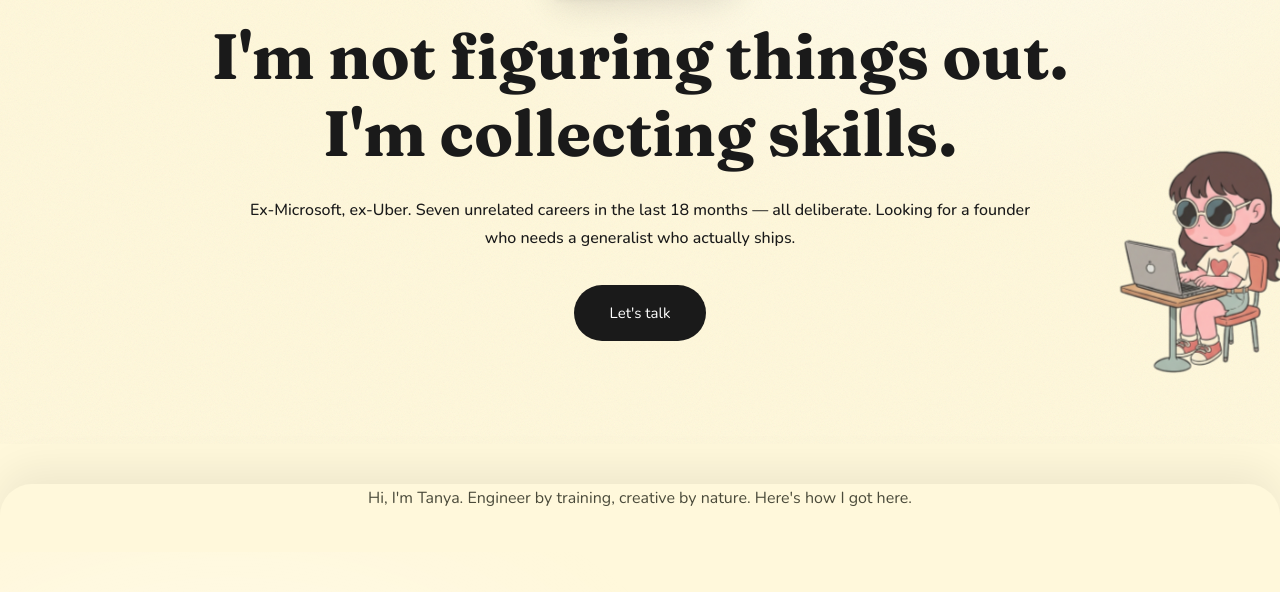
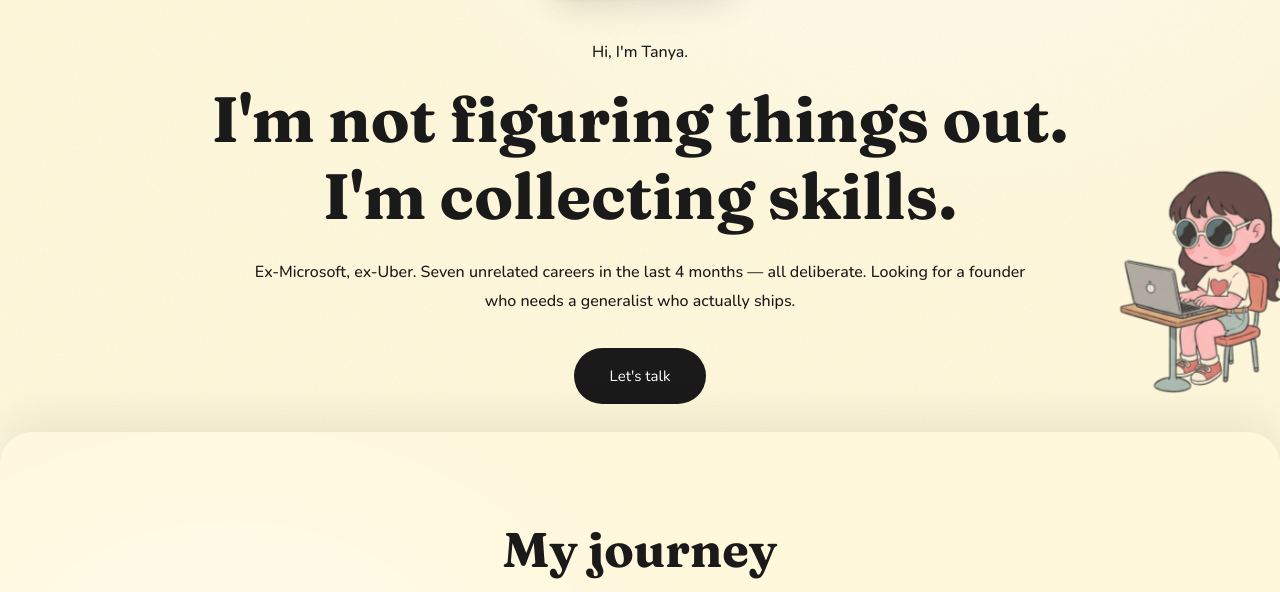
Before and after one commit to itanyaarora/portfolio, a plain HTML site: page custom.html in a window 1280 px wide. Shown: the part 356-948 px from the top of the page. Drawn offline with nearby package versions, Linux system fonts and the light colour scheme; animation ran at ten frames a second.

Commit message:
Hero + loader + copy polish
- Loader: fixed 2-second show time instead of waiting for window.load.
  Heavy hero video + audio + GIFs were dragging load to 10s+, making the
  waving cartoon feel stuck.
- Hero layout now under the polaroid (both / and /custom.html):
    "Hi, I'm Tanya."          (small — Nunito 16px, same as subtext)
    "I'm not figuring things out. / I'm collecting skills."   (big h1)
    "Ex-Microsoft, ex-Uber. ... in the last 4 months..."      (subtext)
- Main hero headline stops being personalized per company — it's Tanya's
  opening line and should be the same on every page. Only heroSubtext,
  CTA, and the personalNote still swap per company.
- Journey intro moved out of .journey-sticky and then removed entirely —
  the "Hi, I'm Tanya" greeting now lives under the polaroid where it belongs,
  not above the journey panels.
- Copy: "18 months" → "4 months" everywhere so hero, subtext, and
  Act 3 ("Four months in, I'm at seven") stay in sync.

Co-Authored-By: Claude Opus 4.7 (1M context) <noreply@anthropic.com>

```diff
--- a/custom.html
+++ b/custom.html
@@ -8,7 +8,7 @@
   <link rel="preconnect" href="https://fonts.gstatic.com" crossorigin>
   <link href="https://fonts.googleapis.com/css2?family=Fraunces:opsz,wght@9..144,700;9..144,800;9..144,900&family=Nunito:wght@400;500;600;700&display=swap" rel="stylesheet">
   <link rel="preload" as="image" href="loader_page_hey.gif" fetchpriority="high">
-  <link rel="stylesheet" href="style.css?v=114">
+  <link rel="stylesheet" href="style.css?v=115">
   <style>
     /* Critical loader styles — inlined so there's no flash before style.css parses */
     html.is-loading, html.is-loading body { overflow: hidden; }
@@ -76,8 +76,9 @@
         } catch (e) { /* no-op — keep the default */ }
       }
 
-      var MIN_MS = 2500;
-      var started = Date.now();
+      // Fixed 2-second show time. Don't wait for window.load — the hero video +
+      // audio + GIFs can delay that to 10s+ on slower connections, making the
+      // loader feel stuck.
       function hide() {
         loader.classList.add('is-leaving');
         document.documentElement.classList.remove('is-loading');
@@ -85,12 +86,7 @@
           if (loader.parentNode) loader.parentNode.removeChild(loader);
         }, { once: true });
       }
-      function fire() {
-        var wait = Math.max(0, MIN_MS - (Date.now() - started));
-        setTimeout(hide, wait);
-      }
-      if (document.readyState === 'complete') fire();
-      else window.addEventListener('load', fire);
+      setTimeout(hide, 2000);
     })();
   </script>
 
@@ -148,8 +144,9 @@
       </div>
     </div>
 
+    <p class="hero-intro">Hi, I'm Tanya.</p>
     <h1 class="hero-headline">I'm not figuring things out.<br>I'm collecting skills.</h1>
-    <p class="hero-subtext">Ex-Microsoft, ex-Uber. Seven unrelated careers in the last 18 months — all deliberate. Looking for a founder who needs a generalist who actually ships.</p>
+    <p class="hero-subtext">Ex-Microsoft, ex-Uber. Seven unrelated careers in the last 4 months — all deliberate. Looking for a founder who needs a generalist who actually ships.</p>
     <a href="#contact" class="cta-button">Let's talk</a>
 
     <!-- Character right -->
@@ -169,9 +166,6 @@
 
   <!-- MY JOURNEY — all 3 parts in one sticky section -->
   <section class="journey" id="journey">
-    <!-- Intro sits outside the sticky zone so it scrolls away as the journey engages -->
-    <p class="journey-intro" id="journeyIntro">Hi, I'm Tanya. Engineer by training, creative by nature. Here's how I got here.</p>
-
     <div class="journey-sticky">
 
       <!-- "My journey" title — visible during horizontal scroll -->
--- a/customize.js
+++ b/customize.js
@@ -136,7 +136,9 @@
         // becomes "Tanya × Famyo" once the JSON entry loads.
         document.title = `Tanya × ${displayName}`;
 
-        if (config.heroHeadline) setHTML('.hero-headline', config.heroHeadline);
+        // Main hero headline ("I'm not figuring things out. / I'm collecting skills.")
+        // is intentionally NOT overridden per company — it stays constant as Tanya's
+        // opening line. Only the subtext below it gets tailored.
         if (config.heroSubtext) setText('.hero-subtext', config.heroSubtext);
         if (config.ctaTitle)    setText('.cta-title',    config.ctaTitle);
         if (config.ctaDesc)     setText('.cta-desc',     config.ctaDesc);
--- a/style.css
+++ b/style.css
@@ -404,6 +404,21 @@ body::after {
   margin-bottom: 16px;
   position: relative;
   z-index: 2;
+}
+
+/* "Hi, I'm Tanya." — small greeting between the polaroid and the big headline.
+   Matches the .hero-subtext treatment (Nunito 16px, 500 weight, primary color). */
+.hero-intro {
+  text-align: center;
+  font-family: 'Nunito', sans-serif;
+  font-size: 16px;
+  font-weight: 500;
+  color: var(--text-primary);
+  line-height: 1.8;
+  margin: 20px auto 14px;
+  padding: 0 24px;
+  position: relative;
+  z-index: 1;
 }
 
 .hero-headline {
```
Also changed, not shown: index.html (+7 -13 lines), companies.json.
